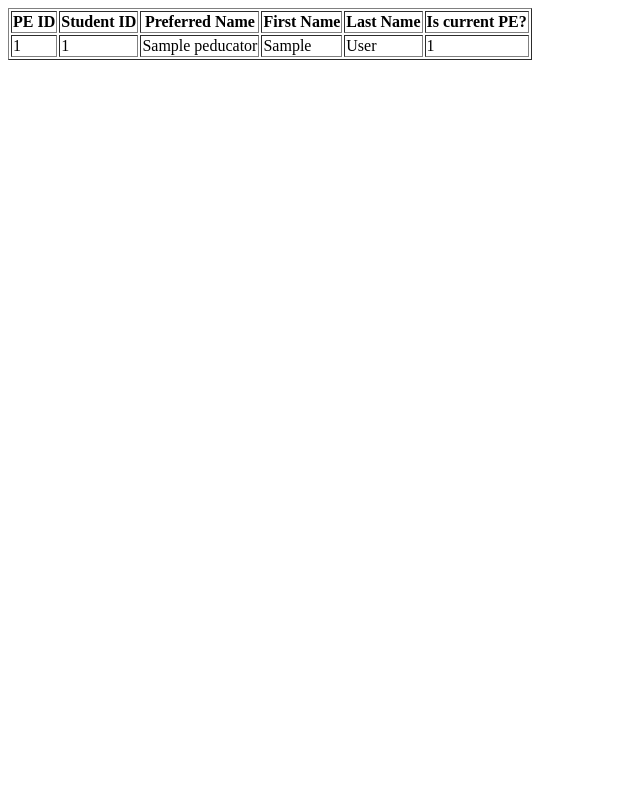
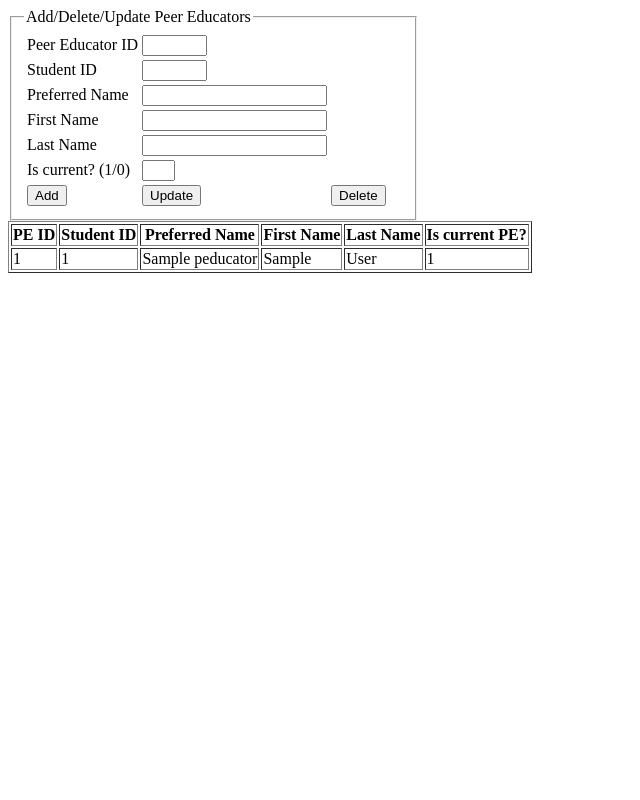
Before and after one commit to 5u4/peer-education-management, a PHP site: page /views/list_pe.php in a window 1280 px wide. Shown: the whole page, without its empty margins (0-640 px from the left). Run offline with PHP 8.4, Linux system fonts and the light colour scheme; tables that the repository leaves empty hold one stand-in row (values such as "Sample post").

Commit message:
Combine list all PE with edit PE in list_pe.php. Removed page edit_peducators.php.

```diff
--- a/controllers/peducator.php
+++ b/controllers/peducator.php
@@ -190,9 +190,17 @@ class Peducator {
 			return false;
 		}
 
-		$this->is_current = $bool;
+		// update database
+		$sql = "UPDATE peducators
+		SET is_current='$bool' WHERE peducator_id='$this->peducator_id'";
+		$result = mysqli_query($this->connect_to_db, $sql);
 
-		return true;
+		// Update object attributes
+		if ($result) {
+			$this->is_current = $bool;
+			return true;
+		}
+		return false;
 	}
 
 	public function set_courses($cour_id) {
@@ -303,7 +311,7 @@ function get_peducator($peducator_id) {
 
 
 function Peducator_add_pe($peducator_id, $student_id, $preferred_name,
-		$first_name, $last_name) {
+		$first_name, $last_name, $is_current) {
 
 	if(!empty($peducator_id)) {
 		echo 'New PE ID will be created by system. Do not enter for this.';
@@ -312,7 +320,7 @@ function Peducator_add_pe($peducator_id, $student_id, $preferred_name,
 
 	if(empty($student_id)
 	|| empty($preferred_name) || empty($first_name)
-	|| empty($last_name)) {
+	|| empty($last_name) || empty($is_current)) {
 		echo 'Please fill out the form properly.';
 		return false;
 	}
@@ -329,10 +337,10 @@ function Peducator_add_pe($peducator_id, $student_id, $preferred_name,
 	}
 
 	$sql = "INSERT INTO peducators
-		(student_id,preferred_name,first_name,last_name)
+		(student_id,preferred_name,first_name,last_name, is_current)
 		VALUES ('$student_id',
 		'$preferred_name','$first_name',
-		'$last_name')";
+		'$last_name', '$is_current')";
 
 		$result = mysqli_query($con, $sql);
 
@@ -348,7 +356,7 @@ function Peducator_add_pe($peducator_id, $student_id, $preferred_name,
 
 
 function Peducator_update_pe($peducator_id, $student_id, $preferred_name,
-		$first_name, $last_name) {
+		$first_name, $last_name, $is_current) {
 
 	$con = connection();
 
@@ -420,14 +428,26 @@ function Peducator_update_pe($peducator_id, $student_id, $preferred_name,
 		}
 	}
 
+	// -------------------------------------------------------
+	// We do not use !empty() here for $is_current because
+	// if $is_current is set to 0, !empty() will treat it
+	// as empty and the update will not happen.
+	// -------------------------------------------------------
+	if($is_current == 1 || $is_current == 0) {
+		$result_code = $pe->set_is_current($is_current);
+		if($result_code == false) {
+			echo 'Update Is current? failed.';
+			return false;
+		}
+	}
+
 	echo 'Update success.';
 	return true;
 
 }
 
 
-function Peducator_delete_pe($peducator_id, $student_id, $preferred_name,
-		$first_name, $last_name) {
+function Peducator_delete_pe($peducator_id, $student_id) {
 
 	$con = connection();
 
--- a/views/list_pe.php
+++ b/views/list_pe.php
@@ -1,6 +1,79 @@
+<html>
+<head>
+<title>PE List</title>
+</head>
+
+<body id="body-color">
+<div id="Sign-Up">
+<fieldset style="width:30%"><legend>Add/Delete/Update Peer Educators</legend>
+<table border="0">
+<tr>
+<form method="POST" action="<?php $_SERVER['PHP_SELF']?>">
+<td>Peer Educator ID</td><td> <input type="text" size="5" name="peducator_id"></td>
+</tr>
+<tr>
+<td>Student ID</td><td> <input type="text" size="5" name="student_id"></td>
+</tr>
+<tr>
+<td>Preferred Name</td><td> <input type="text" name="preferred_name"></td>
+</tr>
+<tr>
+<td>First Name</td><td> <input type="text" name="first_name"></td>
+</tr>
+<tr>
+<td>Last Name</td><td> <input type="text" name="last_name"></td>
+</tr>
+<tr>
+<td>Is current? (1/0)</td><td> <input type="text" size="1" name="is_current"></td>
+</tr>
+<tr>
+<td><input id="button" type="submit" name="Add" value="Add"></td>
+<td><input id="button" type="submit" name="Update" value="Update"></td>
+<td><input id="button" type="submit" name="Delete" value="Delete"></td>
+</tr>
+</form>
+</table>
+</fieldset>
+</div>
+
+</body>
+</html>
+
 <?php
+include_once '../configs/config.php';
 include_once '../controllers/peducator.php';
-include_once '../configs/config.php';
+
+// ---------------------
+// [Add]
+// ---------------------
+
+if(isset($_POST['Add'])) {
+
+	Peducator_add_pe($_POST['peducator_id'], $_POST['student_id'], $_POST['preferred_name'],
+	$_POST['first_name'], $_POST['last_name'], $_POST['is_current']);
+}
+
+
+// ---------------------
+// [Update]
+// ---------------------
+
+if(isset($_POST['Update'])) {
+
+	Peducator_update_pe($_POST['peducator_id'], $_POST['student_id'], $_POST['preferred_name'],
+	$_POST['first_name'], $_POST['last_name'], $_POST['is_current']);
+}
+
+
+// ---------------------
+// [Delete]
+// ---------------------
+
+if(isset($_POST['Delete'])) {
+
+	Peducator_delete_pe($_POST['peducator_id'], $_POST['student_id']);
+
+}
 
 
 //* Constructing a PE table
```
Also changed, not shown: views/edit_peducators.php (deleted, +0 -83 lines).
